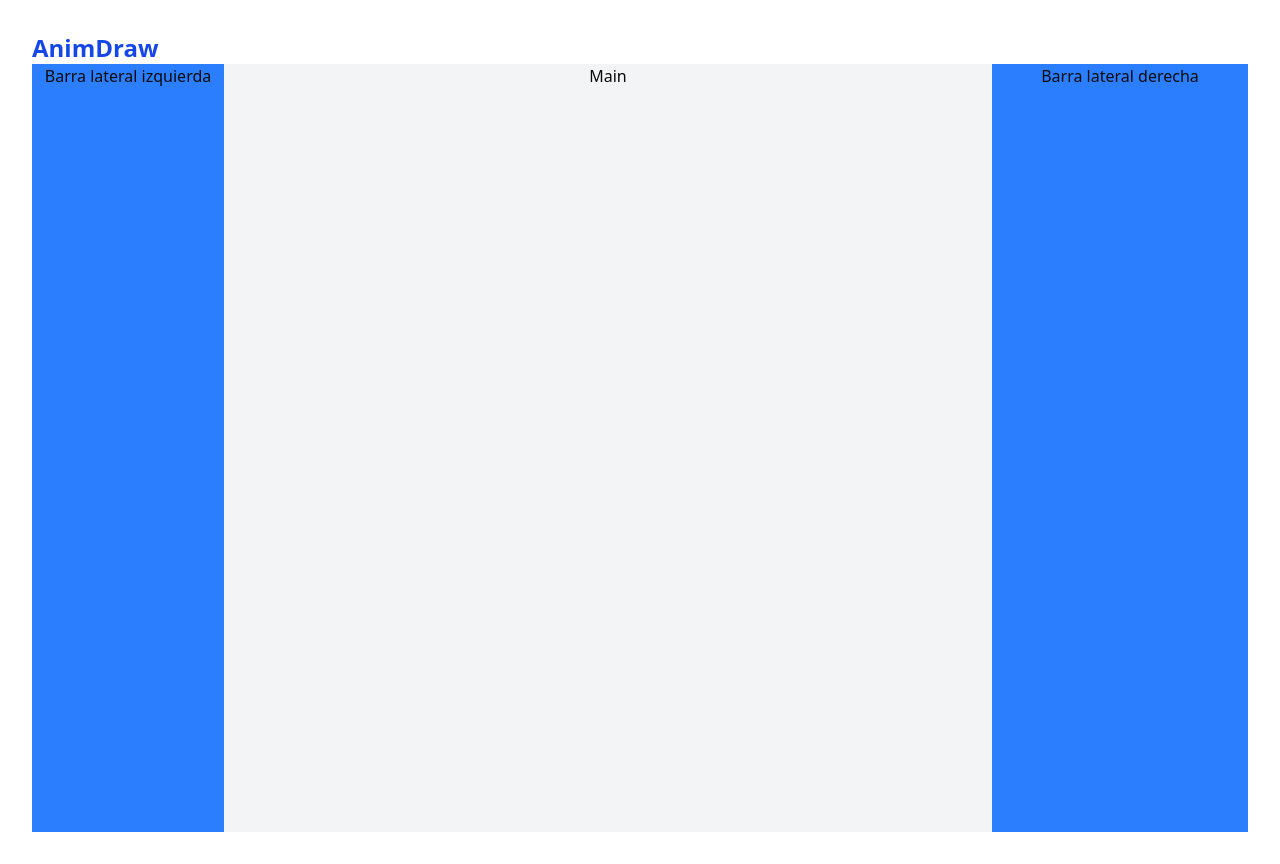
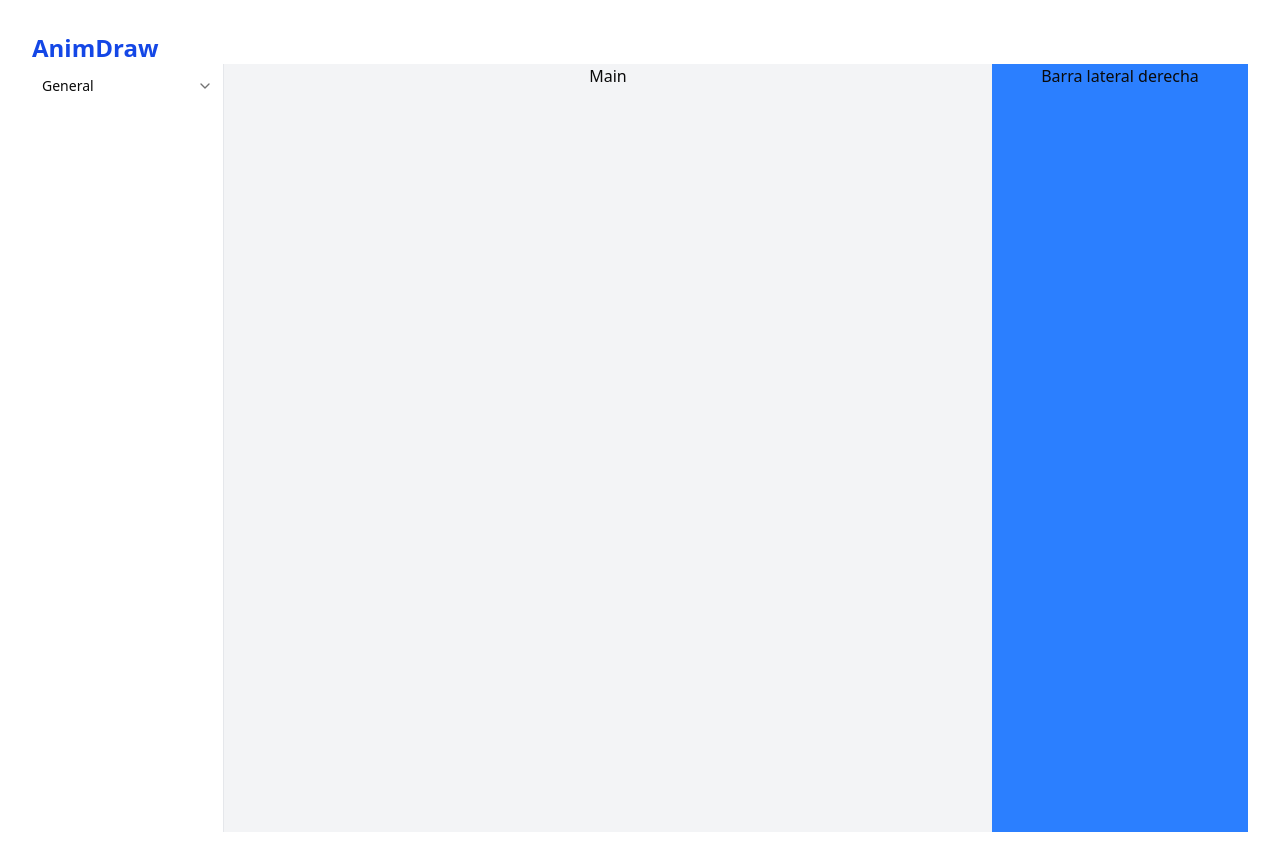
Before and after one commit to angelgarciasolorzano/animdraw, a React (Vite) app in the folder client/: page / in a window 1280 px wide. Built offline with nearby package versions, Linux system fonts and the light colour scheme.

Commit message:
add tooltip and accordion ui components
- Movinedo los componentes de sidebar a su propia carpeta
- Agregando items del sidebar left

```diff
--- a/client/package.json
+++ b/client/package.json
@@ -10,6 +10,8 @@
     "preview": "vite preview"
   },
   "dependencies": {
+    "@radix-ui/react-accordion": "^1.2.7",
+    "@radix-ui/react-tooltip": "^1.2.3",
     "@tailwindcss/vite": "^4.0.14",
     "class-variance-authority": "^0.7.1",
     "clsx": "^2.1.1",
--- a/client/src/components/SidebarLeft.tsx
+++ /dev/null
@@ -1,9 +0,0 @@
-function SidebarLeft() {
-  return (
-    <div className="w-48 bg-blue-500">
-      Barra lateral izquierda
-    </div>
-  )
-}
-
-export default SidebarLeft;
--- /dev/null
+++ b/client/src/components/sidebar/sidebarleft/SidebarLeft.tsx
@@ -0,0 +1,68 @@
+import { Accordion, AccordionContent, AccordionItem, AccordionTrigger } from "@/components/ui/accordion";
+import { Tooltip, TooltipContent, TooltipProvider, TooltipTrigger } from "@/components/ui/tooltip";
+import { sidebarItem, IconItem } from "./sidebarItem";
+
+function SidebarLeft() {
+  return (
+    <div className="w-48 bg-white border-r border-gray-200">
+      {sidebarItem.map((section) => (
+        <SidebarSection
+          key={section.value}
+          value={section.value}
+          title={section.title}
+          icon={section.icon}
+        />
+      ))}
+    </div>
+  )
+};
+
+interface SidebarSectionProps {
+  title: string;
+  value: string;
+  icon: IconItem[];
+};
+
+function SidebarSection({ title, value, icon }: SidebarSectionProps) {
+  return (
+    <div className="m-1">
+      <Accordion type="single" collapsible>
+        <AccordionItem value={value}>
+          <AccordionTrigger className="px-1.5 py-2 rounded-sm hover:text-blue-700
+            hover:bg-blue-500/10 hover:no-underline"
+          >
+            {title}
+          </AccordionTrigger>
+
+          <AccordionContent className="px-1.5">
+            <SidebarIcons icon={icon} />
+          </AccordionContent>
+        </AccordionItem>
+      </Accordion>
+    </div>
+  )
+};
+
+type SidebarIconsProps = Pick<SidebarSectionProps, "icon">;
+
+function SidebarIcons({ icon }: SidebarIconsProps) {
+  return (
+    <TooltipProvider>
+      <div className="grid grid-cols-4 text-2xl gap-2 py-2">
+        {icon.map(({ icon: Icon, label }, index) => (
+          <Tooltip key={index}>
+            <TooltipTrigger asChild>
+              <Icon className="cursor-pointer" />
+            </TooltipTrigger>
+
+            <TooltipContent>
+              {label}
+            </TooltipContent>
+          </Tooltip>
+        ))}
+      </div>
+    </TooltipProvider>
+  )
+};
+
+export default SidebarLeft;
--- /dev/null
+++ b/client/src/components/sidebar/sidebarleft/sidebarItem.ts
@@ -0,0 +1,35 @@
+import { IconType } from "react-icons";
+import { IoTriangleOutline } from "react-icons/io5";
+import { MdOutlineCircle, MdOutlineRectangle } from "react-icons/md";
+
+export interface IconItem {
+  icon: IconType;
+  label: string;
+};
+
+interface ItemsSections {
+  title: string;
+  value: string;
+  icon: IconItem[];
+};
+
+export const sidebarItem: ItemsSections[] = [
+  {
+    title: "General",
+    value: "general",
+    icon: [
+      {
+        icon: MdOutlineRectangle,
+        label: "Rectangulo"
+      },
+      {
+        icon: MdOutlineCircle,
+        label: "Círculo"
+      },
+      {
+        icon: IoTriangleOutline,
+        label: "Triángulo"
+      }
+    ]
+  }
+];
--- /dev/null
+++ b/client/src/components/ui/accordion.tsx
@@ -0,0 +1,64 @@
+import * as React from "react"
+import * as AccordionPrimitive from "@radix-ui/react-accordion"
+import { ChevronDownIcon } from "lucide-react"
+
+import { cn } from "@/lib/utils"
+
+function Accordion({
+  ...props
+}: React.ComponentProps<typeof AccordionPrimitive.Root>) {
+  return <AccordionPrimitive.Root data-slot="accordion" {...props} />
+}
+
+function AccordionItem({
+  className,
+  ...props
+}: React.ComponentProps<typeof AccordionPrimitive.Item>) {
+  return (
+    <AccordionPrimitive.Item
+      data-slot="accordion-item"
+      className={cn("border-b last:border-b-0", className)}
+      {...props}
+    />
+  )
+}
+
+function AccordionTrigger({
+  className,
+  children,
+  ...props
+}: React.ComponentProps<typeof AccordionPrimitive.Trigger>) {
+  return (
+    <AccordionPrimitive.Header className="flex">
+      <AccordionPrimitive.Trigger
+        data-slot="accordion-trigger"
+        className={cn(
+          "focus-visible:border-ring focus-visible:ring-ring/50 flex flex-1 items-start justify-between gap-4 rounded-md py-4 text-left text-sm font-medium transition-all outline-none hover:underline focus-visible:ring-[3px] disabled:pointer-events-none disabled:opacity-50 [&[data-state=open]>svg]:rotate-180",
+          className
+        )}
+        {...props}
+      >
+        {children}
+        <ChevronDownIcon className="text-muted-foreground pointer-events-none size-4 shrink-0 translate-y-0.5 transition-transform duration-200" />
+      </AccordionPrimitive.Trigger>
+    </AccordionPrimitive.Header>
+  )
+}
+
+function AccordionContent({
+  className,
+  children,
+  ...props
+}: React.ComponentProps<typeof AccordionPrimitive.Content>) {
+  return (
+    <AccordionPrimitive.Content
+      data-slot="accordion-content"
+      className="data-[state=closed]:animate-accordion-up data-[state=open]:animate-accordion-down overflow-hidden text-sm"
+      {...props}
+    >
+      <div className={cn("pt-0 pb-4", className)}>{children}</div>
+    </AccordionPrimitive.Content>
+  )
+}
+
+export { Accordion, AccordionItem, AccordionTrigger, AccordionContent }
--- /dev/null
+++ b/client/src/components/ui/tooltip.tsx
@@ -0,0 +1,59 @@
+import * as React from "react"
+import * as TooltipPrimitive from "@radix-ui/react-tooltip"
+
+import { cn } from "@/lib/utils"
+
+function TooltipProvider({
+  delayDuration = 0,
+  ...props
+}: React.ComponentProps<typeof TooltipPrimitive.Provider>) {
+  return (
+    <TooltipPrimitive.Provider
+      data-slot="tooltip-provider"
+      delayDuration={delayDuration}
+      {...props}
+    />
+  )
+}
+
+function Tooltip({
+  ...props
+}: React.ComponentProps<typeof TooltipPrimitive.Root>) {
+  return (
+    <TooltipProvider>
+      <TooltipPrimitive.Root data-slot="tooltip" {...props} />
+    </TooltipProvider>
+  )
+}
+
+function TooltipTrigger({
+  ...props
+}: React.ComponentProps<typeof TooltipPrimitive.Trigger>) {
+  return <TooltipPrimitive.Trigger data-slot="tooltip-trigger" {...props} />
+}
+
+function TooltipContent({
+  className,
+  sideOffset = 0,
+  children,
+  ...props
+}: React.ComponentProps<typeof TooltipPrimitive.Content>) {
+  return (
+    <TooltipPrimitive.Portal>
+      <TooltipPrimitive.Content
+        data-slot="tooltip-content"
+        sideOffset={sideOffset}
+        className={cn(
+          "bg-primary text-primary-foreground animate-in fade-in-0 zoom-in-95 data-[state=closed]:animate-out data-[state=closed]:fade-out-0 data-[state=closed]:zoom-out-95 data-[side=bottom]:slide-in-from-top-2 data-[side=left]:slide-in-from-right-2 data-[side=right]:slide-in-from-left-2 data-[side=top]:slide-in-from-bottom-2 z-50 w-fit origin-(--radix-tooltip-content-transform-origin) rounded-md px-3 py-1.5 text-xs text-balance",
+          className
+        )}
+        {...props}
+      >
+        {children}
+        <TooltipPrimitive.Arrow className="bg-primary fill-primary z-50 size-2.5 translate-y-[calc(-50%_-_2px)] rotate-45 rounded-[2px]" />
+      </TooltipPrimitive.Content>
+    </TooltipPrimitive.Portal>
+  )
+}
+
+export { Tooltip, TooltipTrigger, TooltipContent, TooltipProvider }
--- a/client/src/layouts/Dashboard.tsx
+++ b/client/src/layouts/Dashboard.tsx
@@ -2,8 +2,8 @@
 //import Dibujo2D from "../pages/Dibujo2D";
 import Content from "../components/Content";
 import Header from "../components/Header";
-import SidebarLeft from "../components/SidebarLeft";
-import SidebarRight from "../components/SidebarRight";
+import SidebarLeft from "../components/sidebar/sidebarleft/SidebarLeft";
+import SidebarRight from "../components/sidebar/sidebarRight/SidebarRight";
 
 function Dashboard() {
   return (
```
Also changed, not shown: client/src/components/sidebar/sidebarRight/SidebarRight.tsx (renamed from client/src/components/SidebarRight.tsx), 1 other file (tests, documents, lock files or other folders).
